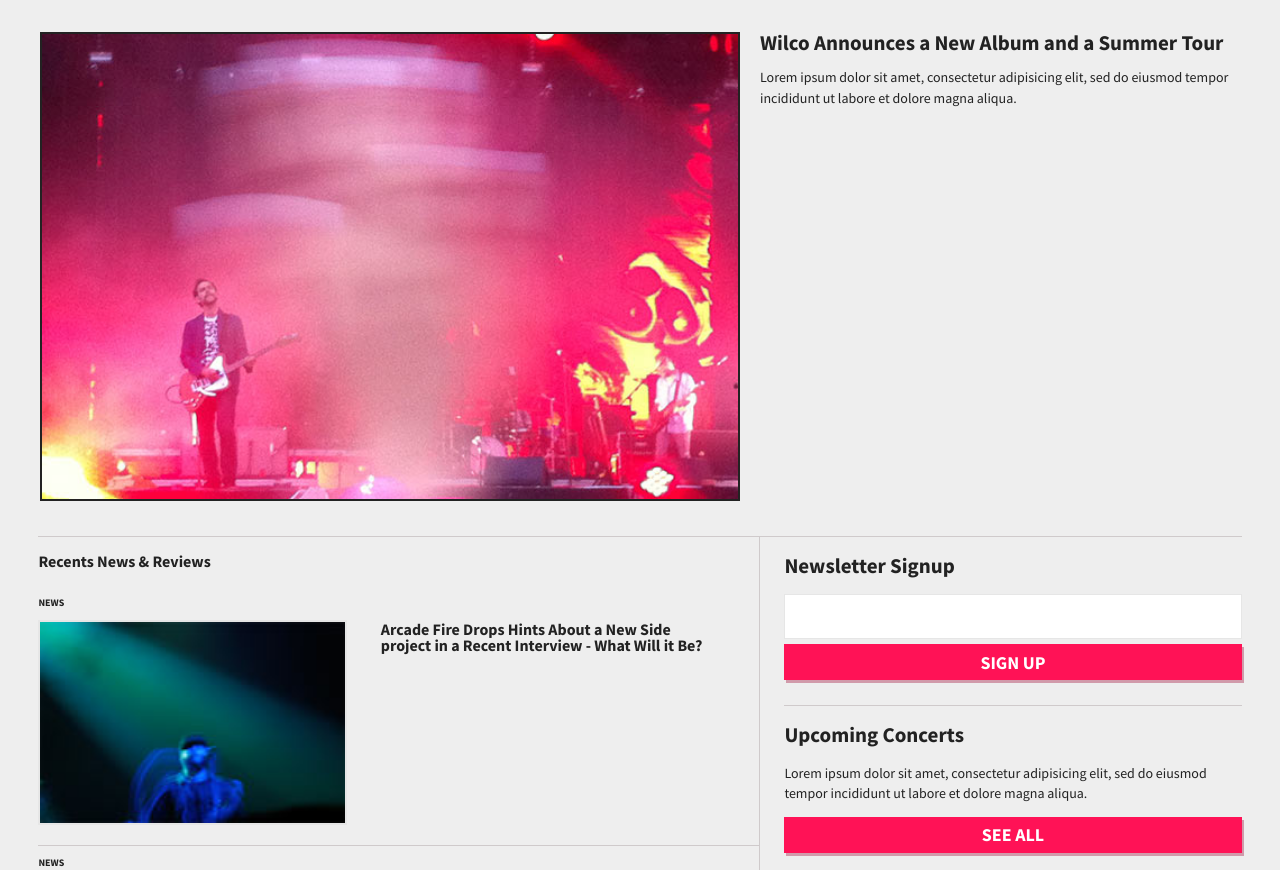
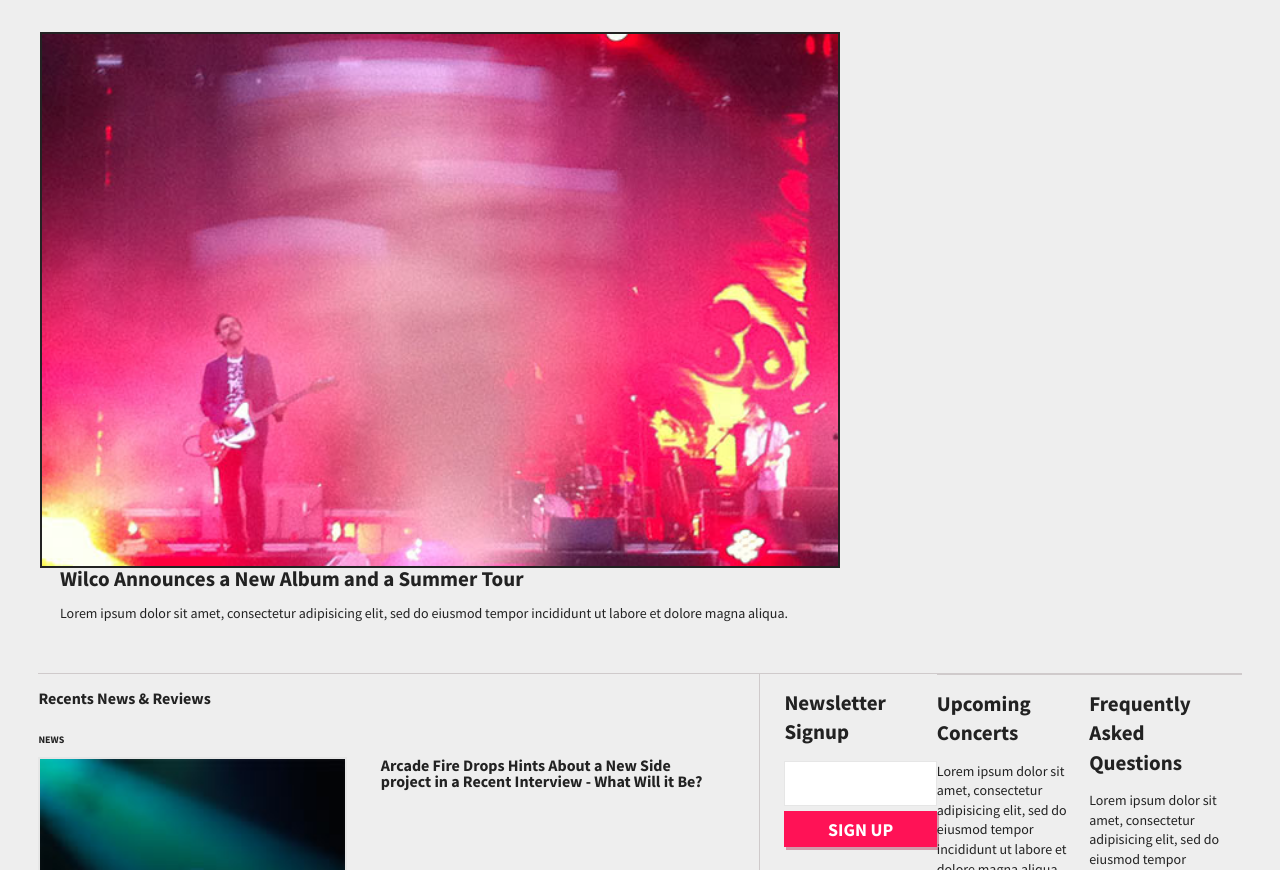
Before and after one commit to ceilisphere/unplugged, a plain HTML site: page index.html in a window 1280 px wide. Shown: the part 80-950 px from the top of the page. Drawn offline with nearby package versions, Linux system fonts and the light colour scheme; a web font is replaced by a local one.

Commit message:
desktop styles started

```diff
--- a/index.html
+++ b/index.html
@@ -49,13 +49,13 @@
         <main>
         	<section class="hero-area">
         		<div class="row">
-        		<div class="col-sm-12 col-md-7">
+        		<div class="col-sm-12 col-md-7 col-lg-8">
         			<figure class="hero-img">
         				<a href="news/news-details.html"><img src="img/hero-img.jpg" alt="Wilco performing on stage" /></a>
         			</figure>
         		</div>
 
-				<div class="col-sm-12 col-md-5">
+				<div class="col-sm-12 col-md-5 col-lg-8">
 					<div class="hero-info">
 	        			<h1><a href="news/news-details.html">Wilco Announces a New Album and a Summer Tour</a></h1>
 	                    <p>Lorem ipsum dolor sit amet, consectetur adipisicing elit, sed do eiusmod tempor incididunt ut labore et dolore magna aliqua.</p>
@@ -66,7 +66,7 @@
 
         	<aside>
         		<div class="row">
-	        		<div class="aside-newsletter col-sm-12">
+	        		<div class="aside-newsletter col-sm-12 col-lg-4">
 	        			<h1>Newsletter Signup</h1>
 	        			<form>
 	        				<input type="text">
@@ -74,14 +74,14 @@
 	        			</form>
 	        		</div>
 
-	        		<div class="aside-concerts col-sm-12">
+	        		<div class="aside-concerts col-sm-12 col-lg-4">
 	        			<h1>Upcoming Concerts</h1>
 	        			<p>Lorem ipsum dolor sit amet, consectetur adipisicing elit, sed do eiusmod
 	        				tempor incididunt ut labore et dolore magna aliqua.</p>
 	        			<a href="concerts/index.html" class="btn">See All</a>
 	        		</div>
 
-	        		<div class="aside-faq col-sm-12">
+	        		<div class="aside-faq col-sm-12 col-lg-4">
 	        			<h1>Frequently Asked Questions</h1>
 	        			<p>Lorem ipsum dolor sit amet, consectetur adipisicing elit, sed do eiusmod
 	        				tempor incididunt ut labore et dolore magna aliqua.</p>
```
